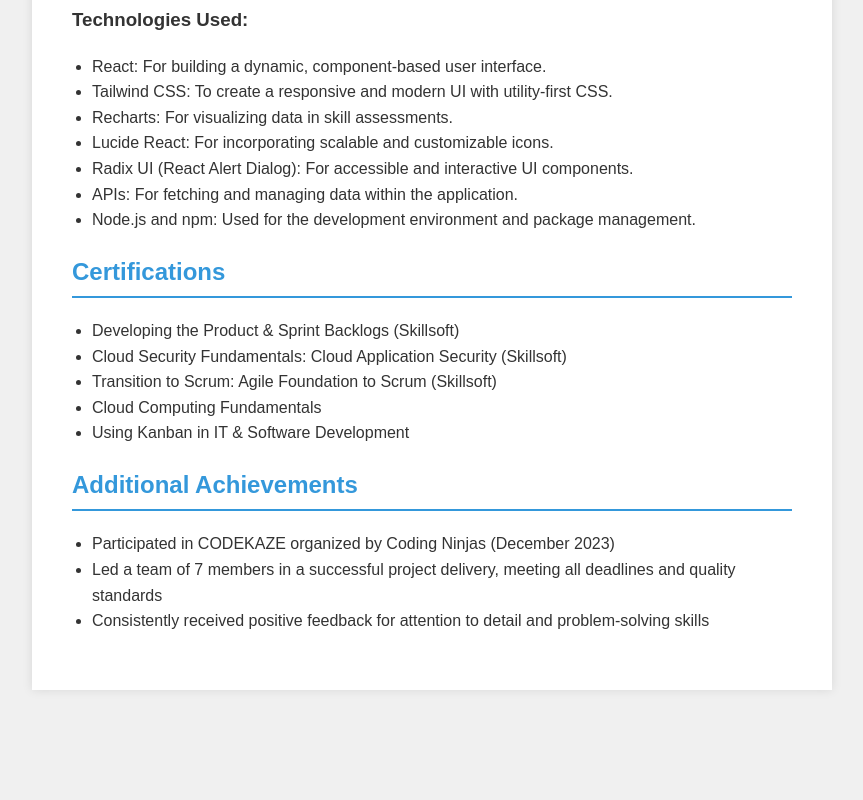
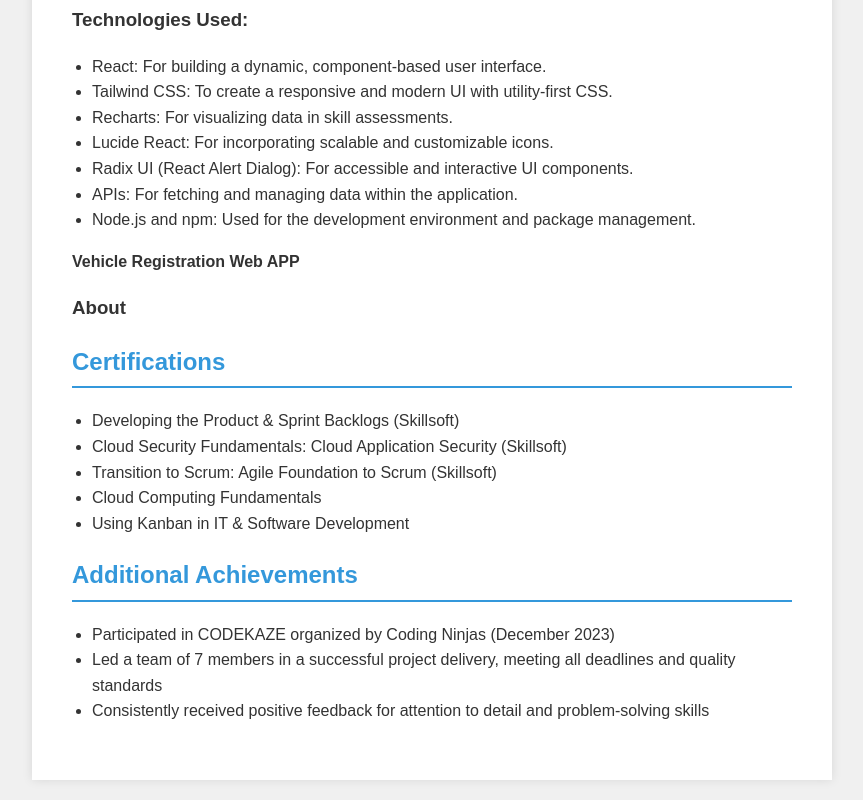
Before and after one commit to meinhunsachin/sachin-sharma, a plain HTML site: page index.html in a window 1280 px wide. Shown: the part 2246-3046 px from the top of the page, without its empty margins (208-1071 px from the left). Before the commit the page ends 2956 px from the top, so only its background shows below. Drawn offline with Linux system fonts and the light colour scheme.

Commit message:
Update index.html

```diff
--- a/index.html
+++ b/index.html
@@ -157,6 +157,8 @@
             <li>APIs: For fetching and managing data within the application.</li>
             <li>Node.js and npm: Used for the development environment and package management.</li>
         </ul>
+          <p><strong>Vehicle Registration Web APP</strong>  <span class=""></span></p>
+          <h3> About </h3>
 
         <h2>Certifications</h2>
         <ul>
```
